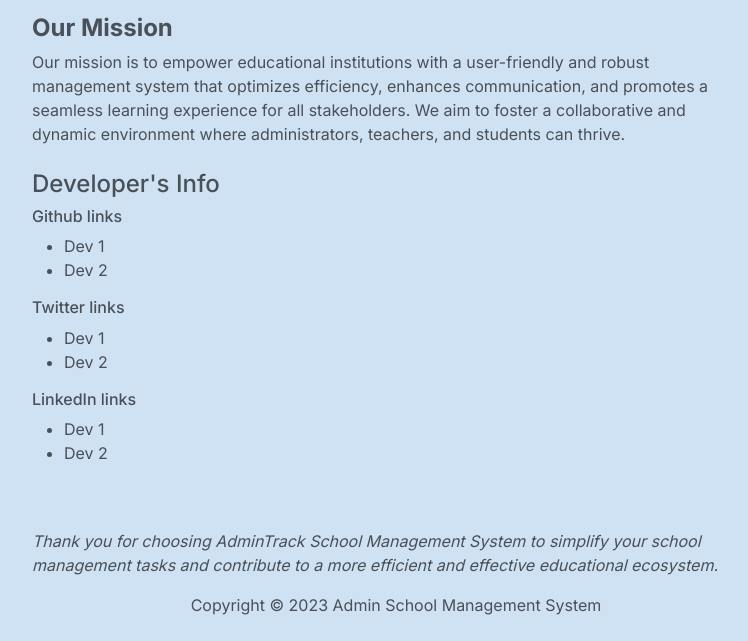
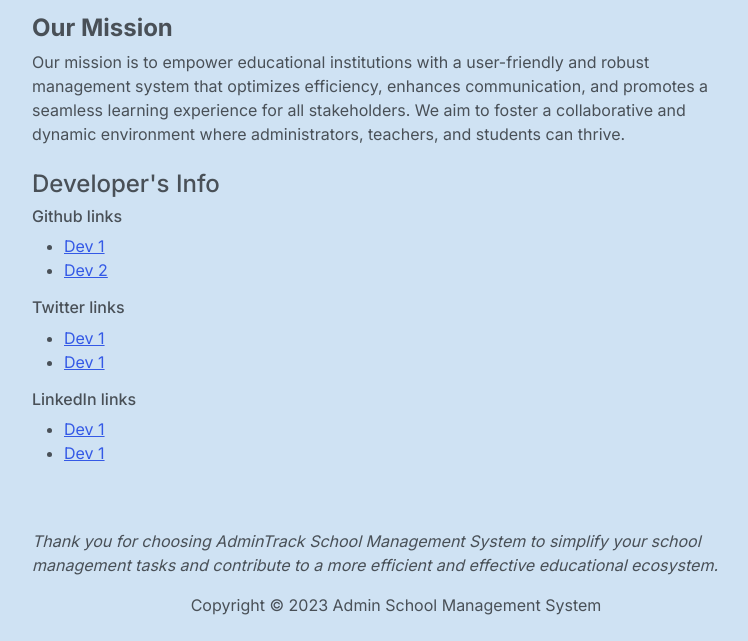
Before and after one commit to reggyshicky/AdminTrack, a Django app: page /about/ in a window 1280 px wide. Shown: the part 452-1093 px from the top of the page, without its empty margins (244-992 px from the left). Run offline with Django 4.2, Linux system fonts and the light colour scheme; parts of the project's set-up code (start-up, migrations or seed data) failed here and were passed over; some libraries are stand-ins or nearby versions.

Commit message:
github, linkedIn and urls links

```diff
--- a/AdminTrack/templates/about.html
+++ b/AdminTrack/templates/about.html
@@ -26,18 +26,18 @@
               <h4>Developer's Info</h4>
               <h6>Github links</h6>
               <ul>
-                <li><a href="https://github.com/millywanderi"></a>Dev 1</li>
-                <li><a href="https://github.com/reggyshicky"></a>Dev 2</li>
+                <li><a href="https://github.com/millywanderi">Dev 1</a></li>
+                <li><a href="https://github.com/reggyshicky">Dev 2</a></li>
               </ul>
               <h6>Twitter links</h6>
               <ul>
-                <li><a href="https://twitter.com/Millywanderi5"></a>Dev 1</li>
-                <li><a href="https://twitter.com/Reggyshikanda"></a>Dev 2</li>
+                <li><a href="https://twitter.com/Millywanderi5">Dev 1</a></li>
+                <li><a href="https://twitter.com/Reggyshikanda">Dev 1</a></li>
               </ul>
               <h6>LinkedIn links</h6>
               <ul>
-                <li><a href="https://www.linkedin.com/in/millicent-wanderi-9aa894206/"></a>Dev 1</li>
-                <li><a href="https://www.linkedin.com/in/reginah-shikanda-5b0268202/"></a>Dev 2</li>
+                <li><a href="https://www.linkedin.com/in/millicent-wanderi-9aa894206/">Dev 1</a></li>
+                <li><a href="https://www.linkedin.com/in/reginah-shikanda-5b0268202/">Dev 1</a></li>
               </ul>
               <br>
               <br>
```
